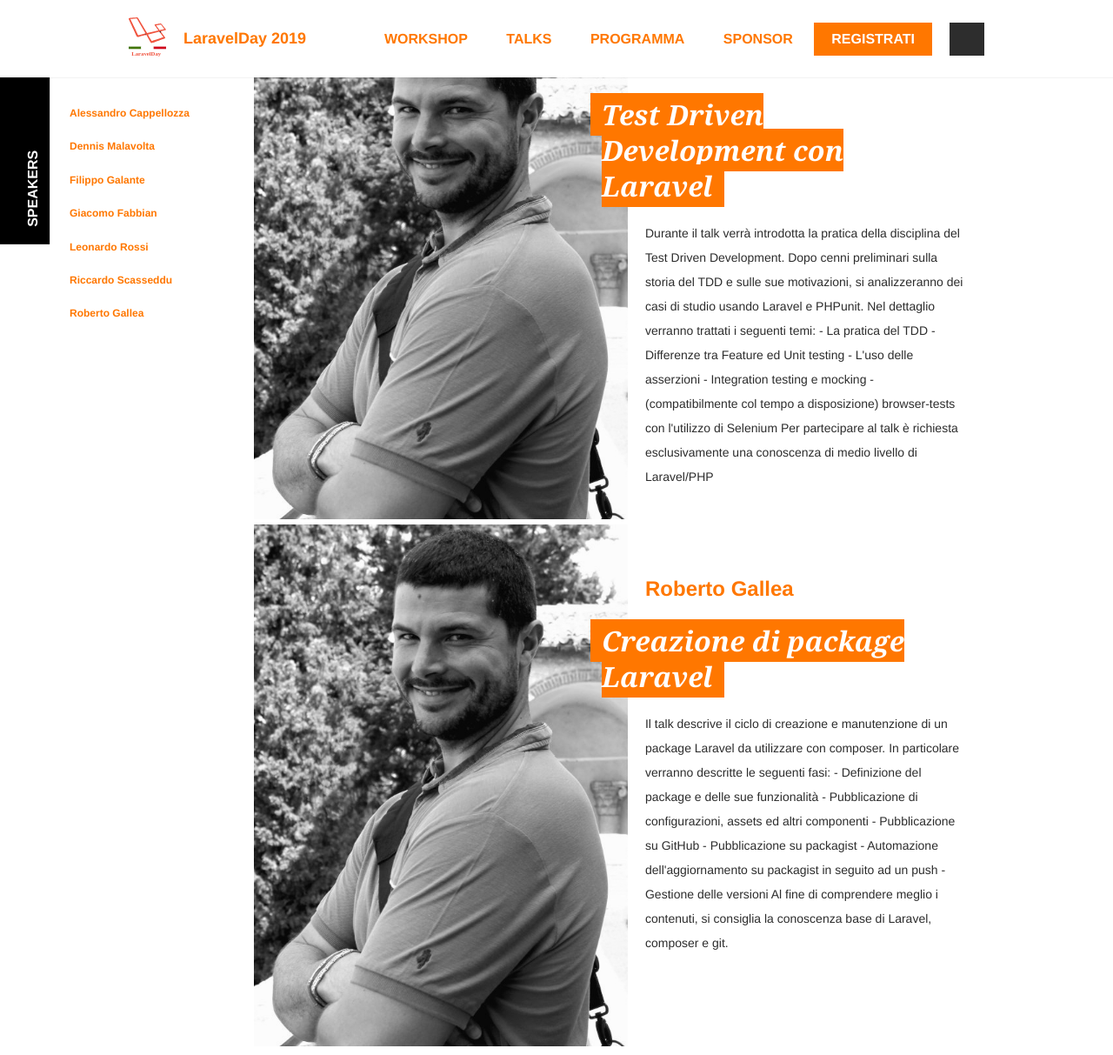
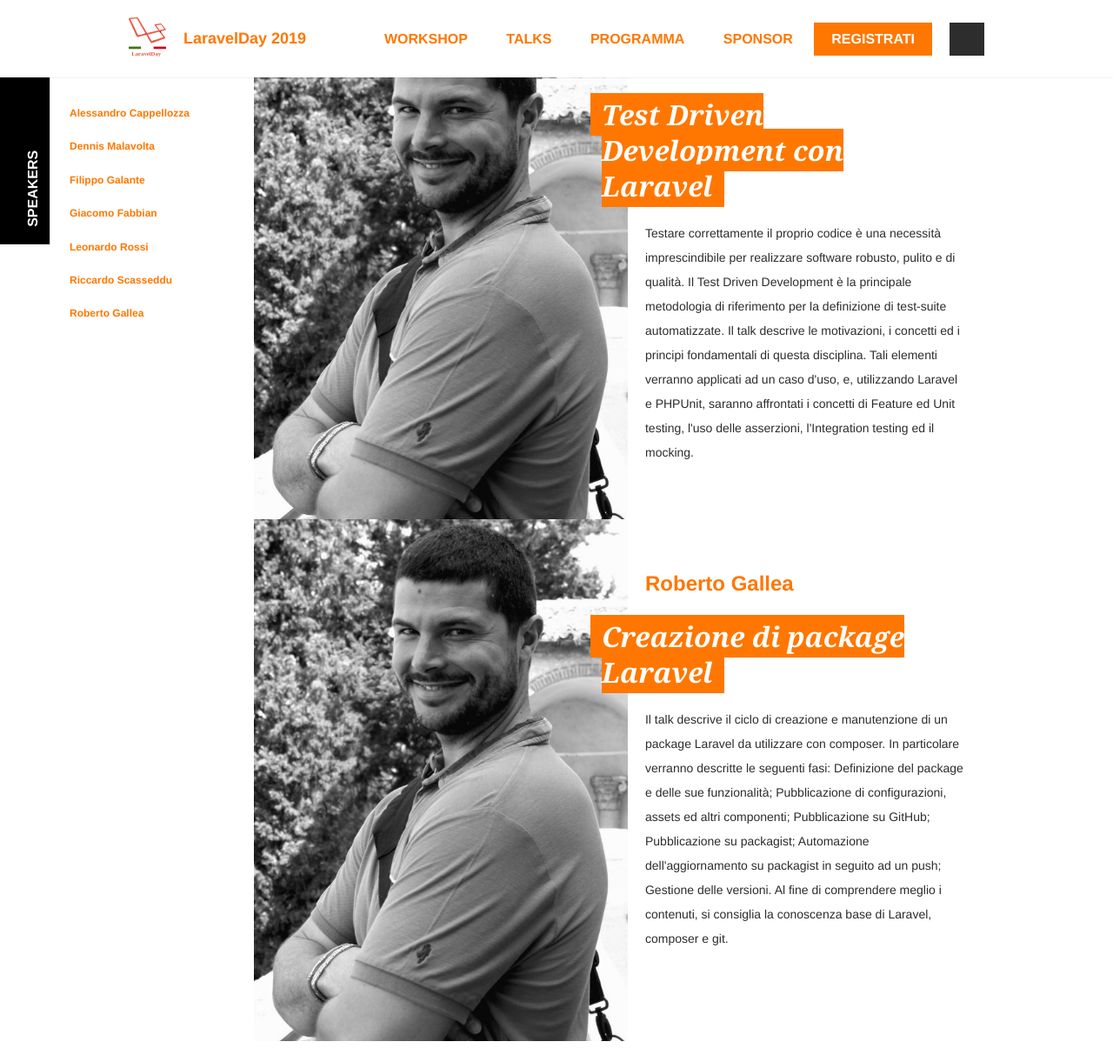
Before and after one commit to GrUSP/2019.laravelday.it, a Jekyll site: the page built from talks.html, in a window 1280 px wide and 1400 px high, scrolled down 4053 px, cut to the strip 0-1213 px from the top of the window. Shown: the whole strip at 87% size. Built offline with Jekyll 4.4.1, drawn with Linux system fonts in a browser that asks for light colours; some web fonts are replaced; comment, search, counter and statistics services are not loaded.

Commit message:
Update abstracts

```diff
--- a/_data/talks.yml
+++ b/_data/talks.yml
@@ -66,30 +66,18 @@
     - roberto-gallea
   title: Test Driven Development con Laravel
   extract: >
-    Durante il talk verrà introdotta la pratica della disciplina del Test Driven Development. Dopo cenni preliminari
-    sulla storia del TDD e sulle sue motivazioni, si analizzeranno dei casi di studio usando Laravel e PHPunit.
-    Nel dettaglio verranno trattati i seguenti temi:
-
-    - La pratica del TDD
-    - Differenze tra Feature ed Unit testing
-    - L'uso delle asserzioni
-    - Integration testing e mocking
-    - (compatibilmente col tempo a disposizione) browser-tests con l'utilizzo di Selenium
-
-    Per partecipare al talk è richiesta esclusivamente una conoscenza di medio livello di Laravel/PHP
+    Testare correttamente il proprio codice è una necessità imprescindibile per realizzare software robusto, pulito e di
+    qualità. Il Test Driven Development è la principale metodologia di riferimento per la definizione di test-suite
+    automatizzate. Il talk descrive le motivazioni, i concetti ed i principi fondamentali di questa disciplina. Tali
+    elementi verranno applicati ad un caso d'uso, e, utilizzando Laravel e PHPUnit, saranno affrontati i concetti di
+    Feature ed Unit testing, l'uso delle asserzioni, l'Integration testing ed il mocking.
 -
   speaker_id:
     - roberto-gallea
   title: Creazione di package Laravel
   extract: >
-    Il talk descrive il ciclo di creazione e manutenzione di un package Laravel da utilizzare con composer.
-    In particolare verranno descritte le seguenti fasi:
-
-    - Definizione del package e delle sue funzionalità
-    - Pubblicazione di configurazioni, assets ed altri componenti
-    - Pubblicazione su GitHub
-    - Pubblicazione su packagist
-    - Automazione dell'aggiornamento su packagist in seguito ad un push
-    - Gestione delle versioni
-
-    Al fine di comprendere meglio i contenuti, si consiglia la conoscenza base di Laravel, composer e git.
+    Il talk descrive il ciclo di creazione e manutenzione di un package Laravel da utilizzare con composer. In particolare
+    verranno descritte le seguenti fasi: Definizione del package e delle sue funzionalità; Pubblicazione di configurazioni,
+    assets ed altri componenti; Pubblicazione su GitHub; Pubblicazione su packagist; Automazione dell'aggiornamento su
+    packagist in seguito ad un push; Gestione delle versioni. Al fine di comprendere meglio i contenuti, si consiglia
+    la conoscenza base di Laravel, composer e git.
```
